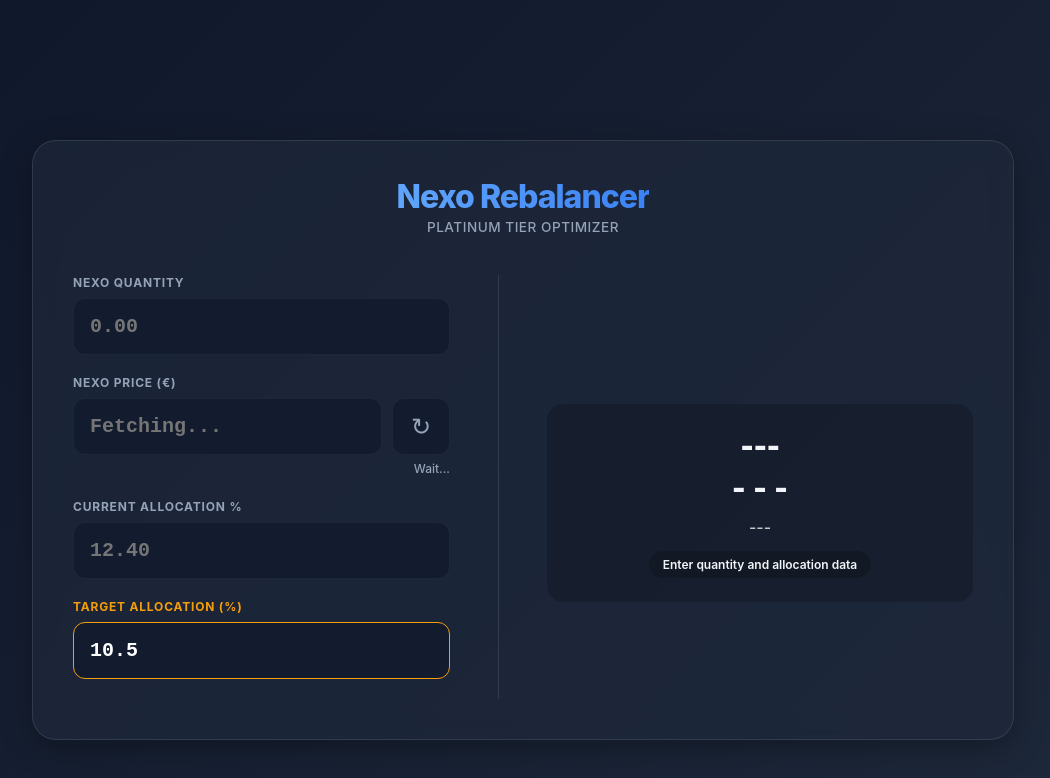
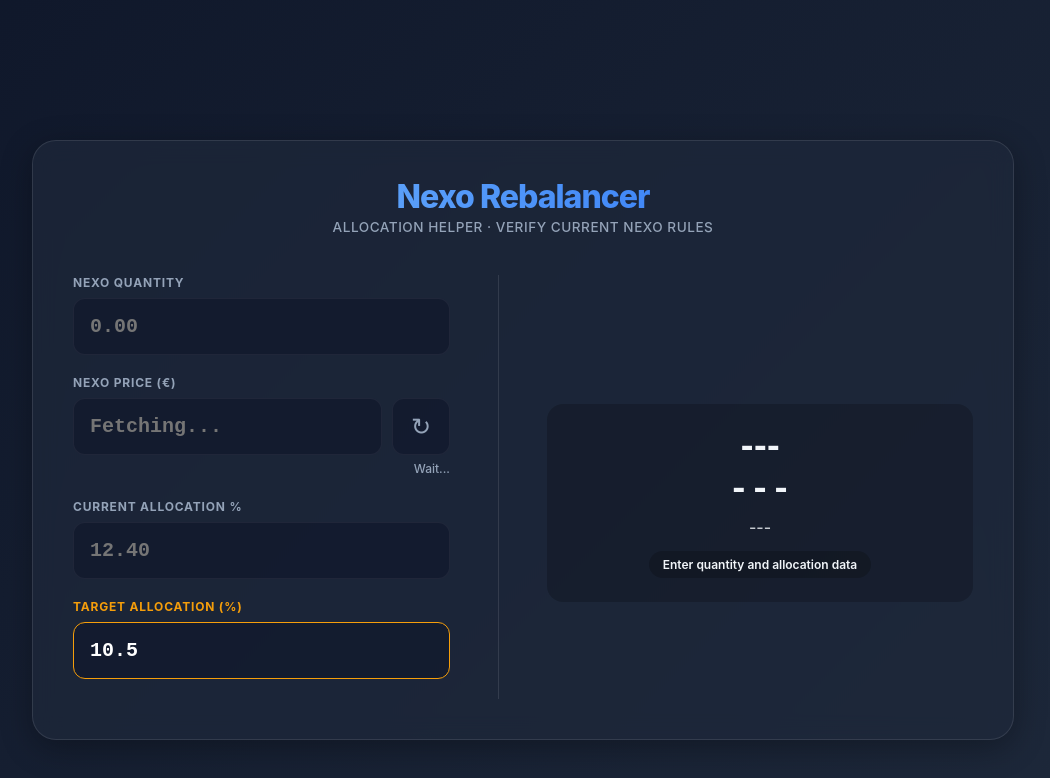
Before and after one commit to falker47/nexo-rebalancer, a website with bundled scripts: page index.html in a window 1280 px wide. Shown: the whole page, without its empty margins (117-1167 px from the left). Built offline with nearby package versions, Linux system fonts and the light colour scheme.

```diff
--- a/index.html
+++ b/index.html
@@ -33,7 +33,7 @@
         <header class="main-header">
             <div class="header-text">
                 <h1>Nexo Rebalancer</h1>
-                <p class="subtitle">Platinum Tier Optimizer</p>
+                <p class="subtitle">Allocation helper · verify current Nexo rules</p>
             </div>
         </header>
 
```
